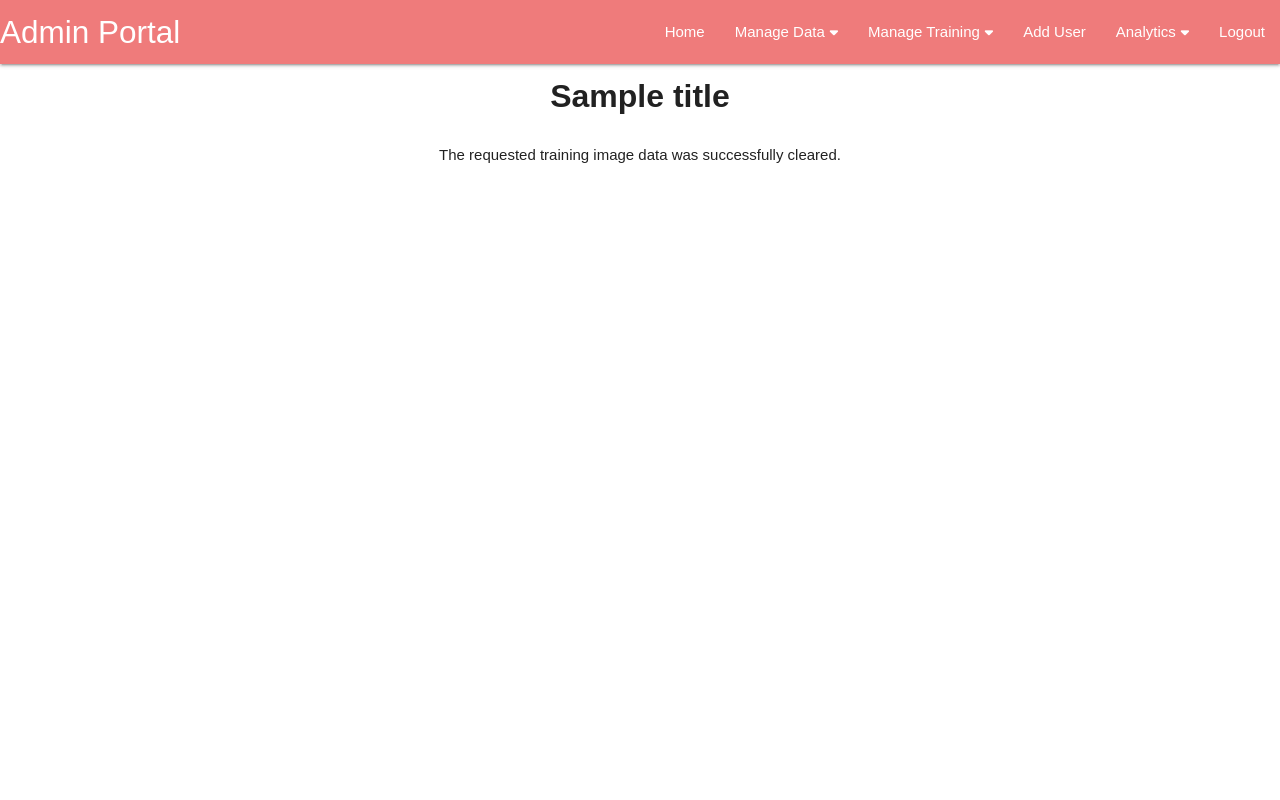
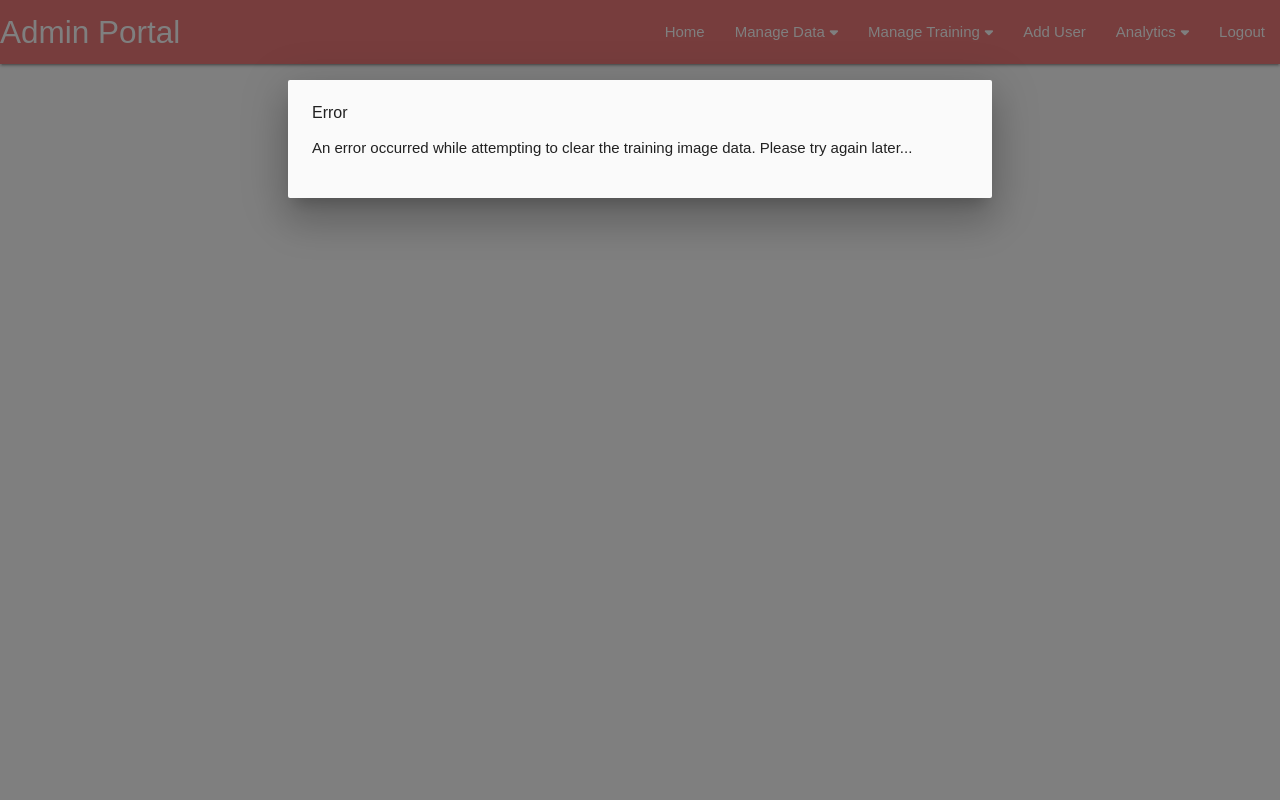
Before and after one commit to Laura10101/cat-identifier, a Python web app: template blueprints/apps/admin/templates/confirm-clear-images.html in a window 1280 px wide. Run offline with Jinja, Linux system fonts and the light colour scheme; the template is opened without the code that fills it: most values are stand-ins (such as "Sample title", 1, 10 or a date in 2020).

Commit message:
Invoke delete training images API endpoint from confirm clear images template

```diff
--- a/blueprints/apps/admin/static/js/main.js
+++ b/blueprints/apps/admin/static/js/main.js
@@ -56,6 +56,25 @@ function handleUploadError() {
     closeModal(spinnerModalId);
     //Activate the error modal
     showModal(errorModalId);
+}
+
+function clearTrainingImages(filter) {
+    //Activate the spinner
+    showModal(spinnerModalId);
+
+    httpDelete(deleteTrainingImageEndpoint, displayClearTrainingImagesResult, handleClearTrainingImagesError, filter);
+}
+
+function handleClearTrainingImagesError() {
+    //Deactivate the spinnner
+    closeModal(spinnerModalId);
+    //Activate the error modal
+    showModal(errorModalId);
+}
+
+function displayClearTrainingImagesResult() {
+    //Deactivate the spinnner
+    closeModal(spinnerModalId);
 }
 
 function getSearchResults(query) {
@@ -398,15 +417,20 @@ function httpGet(endpoint, success, error) {
 
 //Use JQuery to make HTTP DELETE requests to the APIs
 //Adapted from the httpPost method
-function httpDelete(endpoint, success, error) {
-    $.ajax({
+function httpDelete(endpoint, success, error, data=null) {
+    request = {
         type: "DELETE",
         url: endpoint,
         contentType: "application/json; charset=utf-8",
         dataType: "json",
         success: success,
         error: error
-    });
+    };
+
+    if (data != null) {
+        request[data] = JSON.stringify(data);
+    }
+    $.ajax(request);
 }
 
 //function to open a Materialize modal based on its ID
--- a/blueprints/apps/admin/templates/admin-base.html
+++ b/blueprints/apps/admin/templates/admin-base.html
@@ -141,6 +141,7 @@
 
         <!-- Start import custom JS functions -->
         <script>
+            let deleteTrainingImageEndpoint = "{{ url_for("training_image_bp.delete_training_images") }}";
             let imageUploadEndpoint = "{{ url_for("training_image_bp.upload_images_from_zip") }}";
             let imageImportEndpoint = "{{ url_for("training_image_bp.import_images_from_url") }}";
             let imageLabelEndpoint = "{{ url_for("training_image_bp.set_image_labels") }}";
--- a/blueprints/apps/admin/templates/confirm-clear-images.html
+++ b/blueprints/apps/admin/templates/confirm-clear-images.html
@@ -46,7 +46,7 @@
 <script>
     let filter = {{ filter|safe }};
     function initPage() {
-
+        clearTrainingImages(filter);
     };
 </script>
 <!-- End initialise page action on window load -->
```
